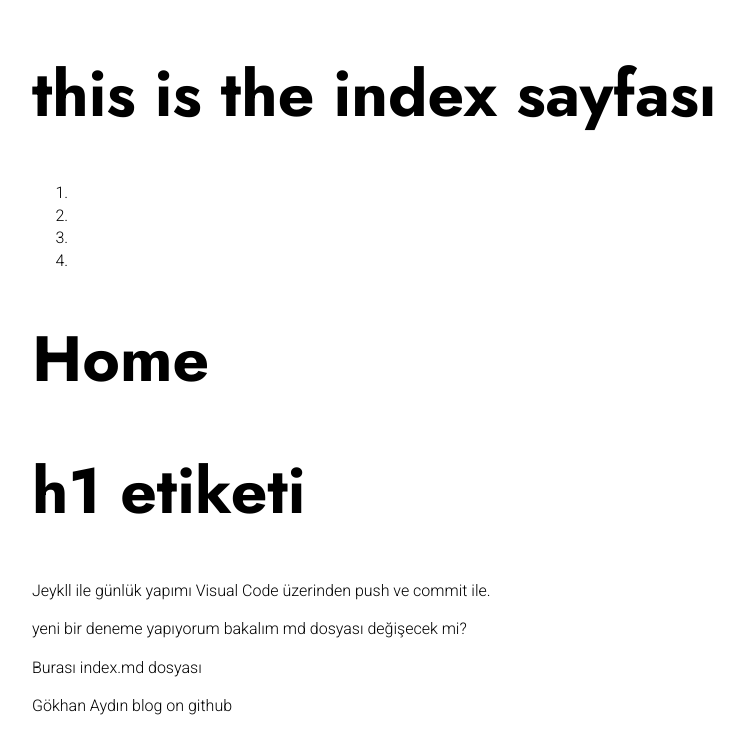
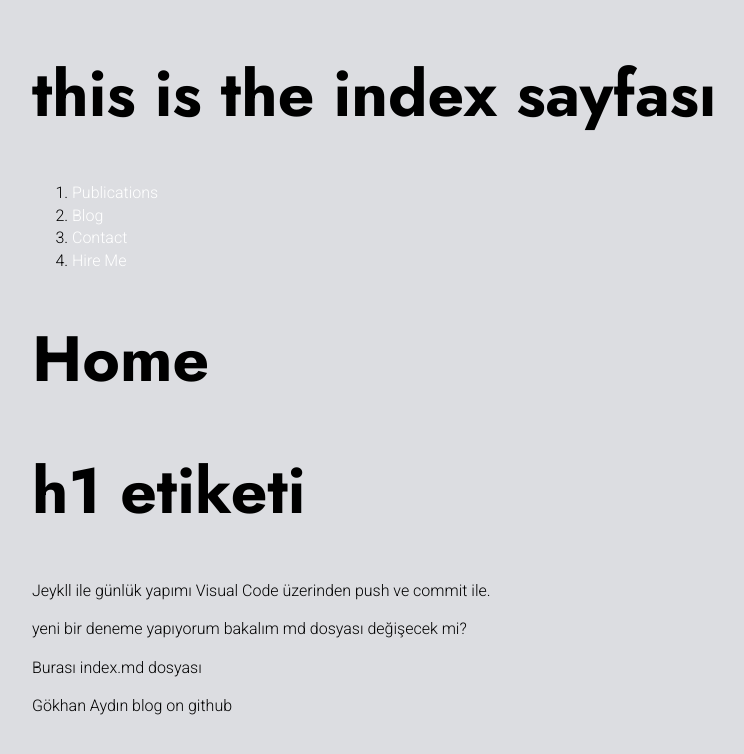
Before and after one commit to soraouji/soraouji.github.io, a Jekyll site: the page built from index.md, in a window 1280 px wide. Shown: the top 754 px of the page, without its empty margins (228-972 px from the left). Built offline with Jekyll 4.4.1, drawn with Linux system fonts in a browser that asks for light colours.

Commit message:
Update main.css

```diff
--- a/css/main.css
+++ b/css/main.css
@@ -9,6 +9,7 @@ html {
 body {
     max-width: 760px;
     margin: 50px auto;
+    background-color: #dcdde1;
     font: 300 100%/1.4 Roboto, sans-serif;
 }
 
```
